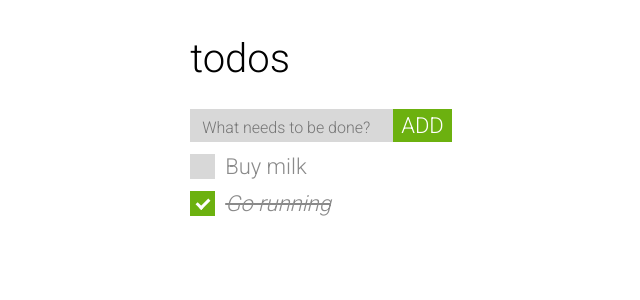
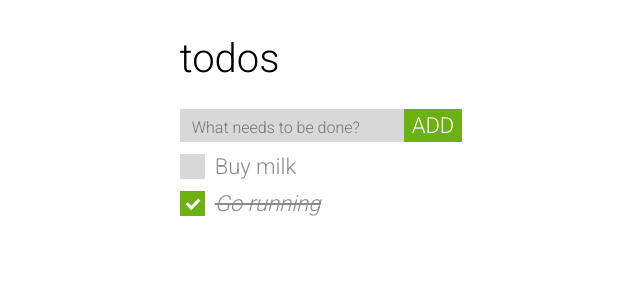
Before and after one commit to ng-practice/ng-de-2019, an Angular app: page / in a window 1280 px wide. Shown: the top 300 px of the page, without its empty margins (319-959 px from the left). Built offline with nearby package versions, Linux system fonts and the light colour scheme.

Commit message:
ref: refine input

```diff
--- a/src/scss/todos/_todo-input.scss
+++ b/src/scss/todos/_todo-input.scss
@@ -2,6 +2,7 @@
 
 .todo__input {
   font: 500 16px Roboto, sans-serif;
+  min-width: 200px;
   padding-left: 12px;
   padding-right: 12px;
   padding-top: 9px;
```
